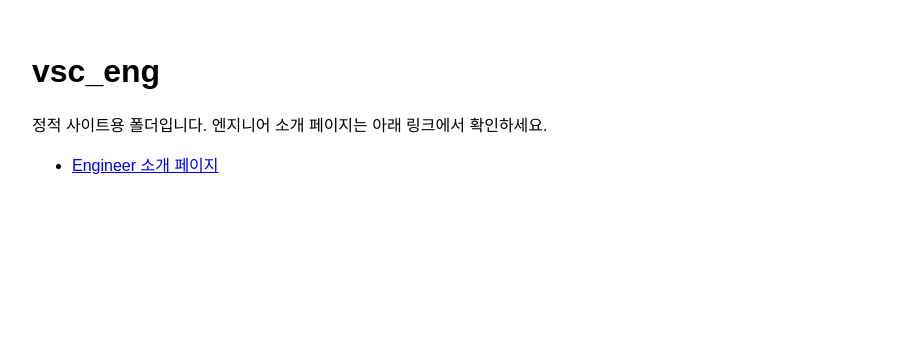
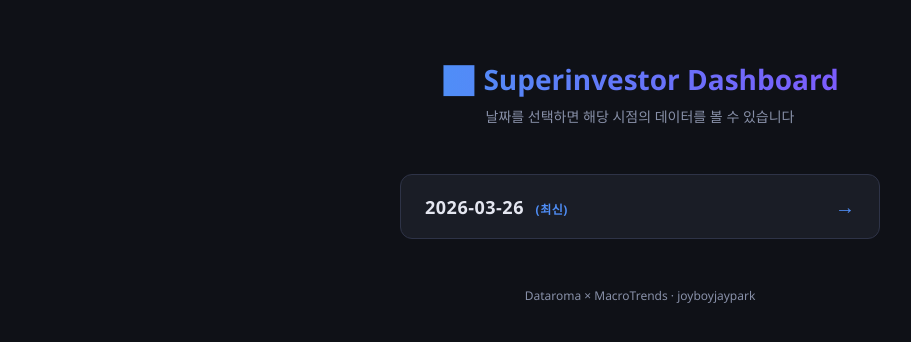
Before and after one commit to joyboyjaypark/joyboyjaypark.github.io, a plain HTML site: page index.html in a window 1280 px wide. Shown: the whole page, without its empty margins (0-911 px from the left). Drawn offline with Linux system fonts and the light colour scheme.

Commit message:
랜딩 페이지 추가

```diff
--- a/index.html
+++ b/index.html
@@ -1,16 +1,39 @@
-<!doctype html>
+<!DOCTYPE html>
 <html lang="ko">
-  <head>
-    <meta charset="utf-8">
-    <title>vsc_eng - Pages</title>
-    <meta name="viewport" content="width=device-width,initial-scale=1">
-    <style>body{font-family:Arial,Helvetica,sans-serif;padding:24px}</style>
-  </head>
-  <body>
-    <h1>vsc_eng</h1>
-    <p>정적 사이트용 폴더입니다. 엔지니어 소개 페이지는 아래 링크에서 확인하세요.</p>
-    <ul>
-      <li><a href="engineer.html">Engineer 소개 페이지</a></li>
-    </ul>
-  </body>
+<head>
+<meta charset="UTF-8">
+<meta name="viewport" content="width=device-width,initial-scale=1.0">
+<title>Superinvestor Dashboard</title>
+<style>
+  :root{--bg:#0f1117;--surface:#1a1d26;--border:#2e3347;--accent:#4f8ef7;--accent2:#7c5cfc;--text:#e4e6f0;--muted:#8890a8}
+  *{box-sizing:border-box;margin:0;padding:0}
+  body{background:var(--bg);color:var(--text);font-family:'Segoe UI',system-ui,sans-serif;min-height:100vh;display:flex;flex-direction:column;align-items:center;padding:60px 20px}
+  .logo{font-size:28px;font-weight:800;background:linear-gradient(90deg,var(--accent),var(--accent2));-webkit-background-clip:text;-webkit-text-fill-color:transparent;margin-bottom:8px}
+  .sub{color:var(--muted);font-size:14px;margin-bottom:48px}
+  .list{width:100%;max-width:480px;display:flex;flex-direction:column;gap:12px}
+  .card{
+    display:flex;align-items:center;justify-content:space-between;
+    background:var(--surface);border:1px solid var(--border);border-radius:12px;
+    padding:18px 24px;text-decoration:none;color:var(--text);
+    transition:border-color .2s,background .2s;
+  }
+  .card:hover{border-color:var(--accent);background:#1f2235}
+  .date{font-size:18px;font-weight:600;letter-spacing:.5px}
+  .card:first-child .date::after{content:" (최신)";font-size:12px;color:var(--accent);margin-left:8px}
+  .arrow{color:var(--accent);font-size:20px}
+  .empty{color:var(--muted);font-size:14px}
+  .footer{margin-top:48px;font-size:12px;color:var(--muted)}
+</style>
+</head>
+<body>
+  <div class="logo">📊 Superinvestor Dashboard</div>
+  <div class="sub">날짜를 선택하면 해당 시점의 데이터를 볼 수 있습니다</div>
+  <div class="list">
+        <a class="card" href="./260326/">
+          <span class="date">2026-03-26</span>
+          <span class="arrow">→</span>
+        </a>
+  </div>
+  <div class="footer">Dataroma × MacroTrends · joyboyjaypark</div>
+</body>
 </html>
```
